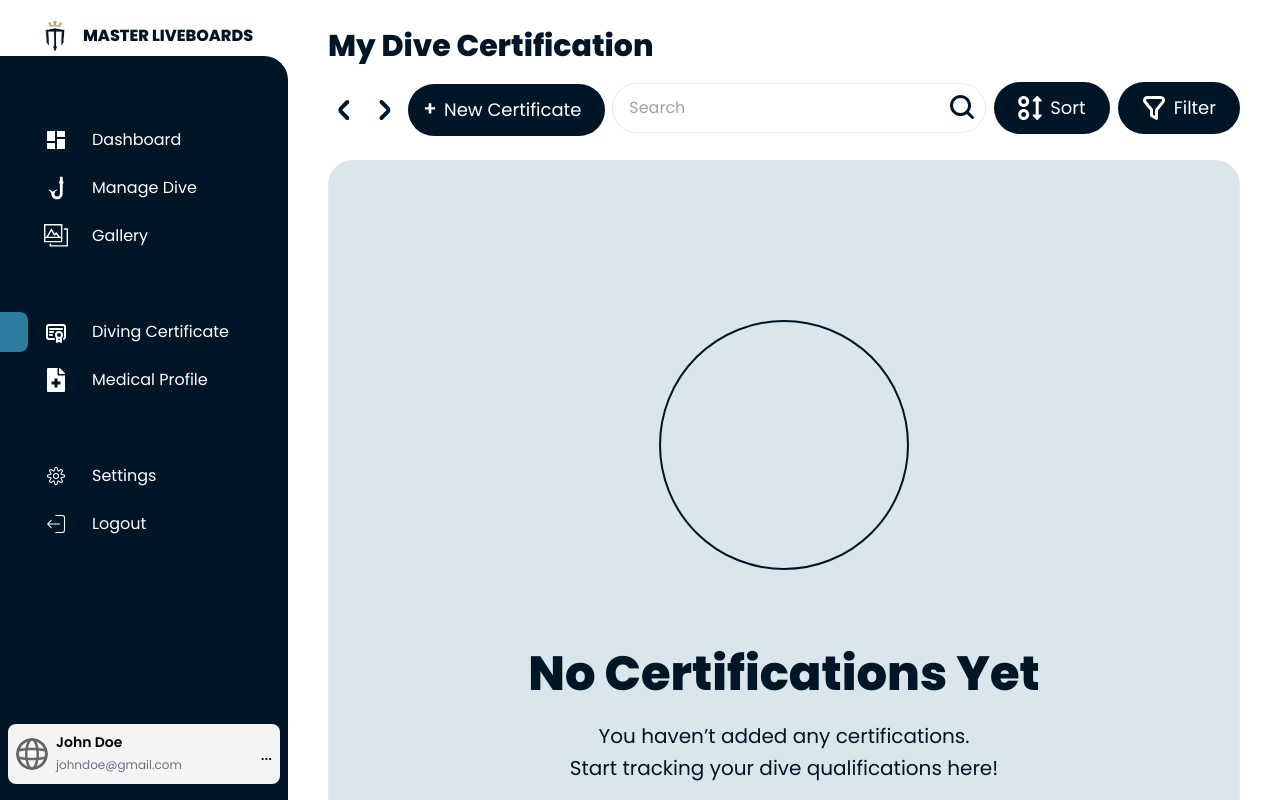
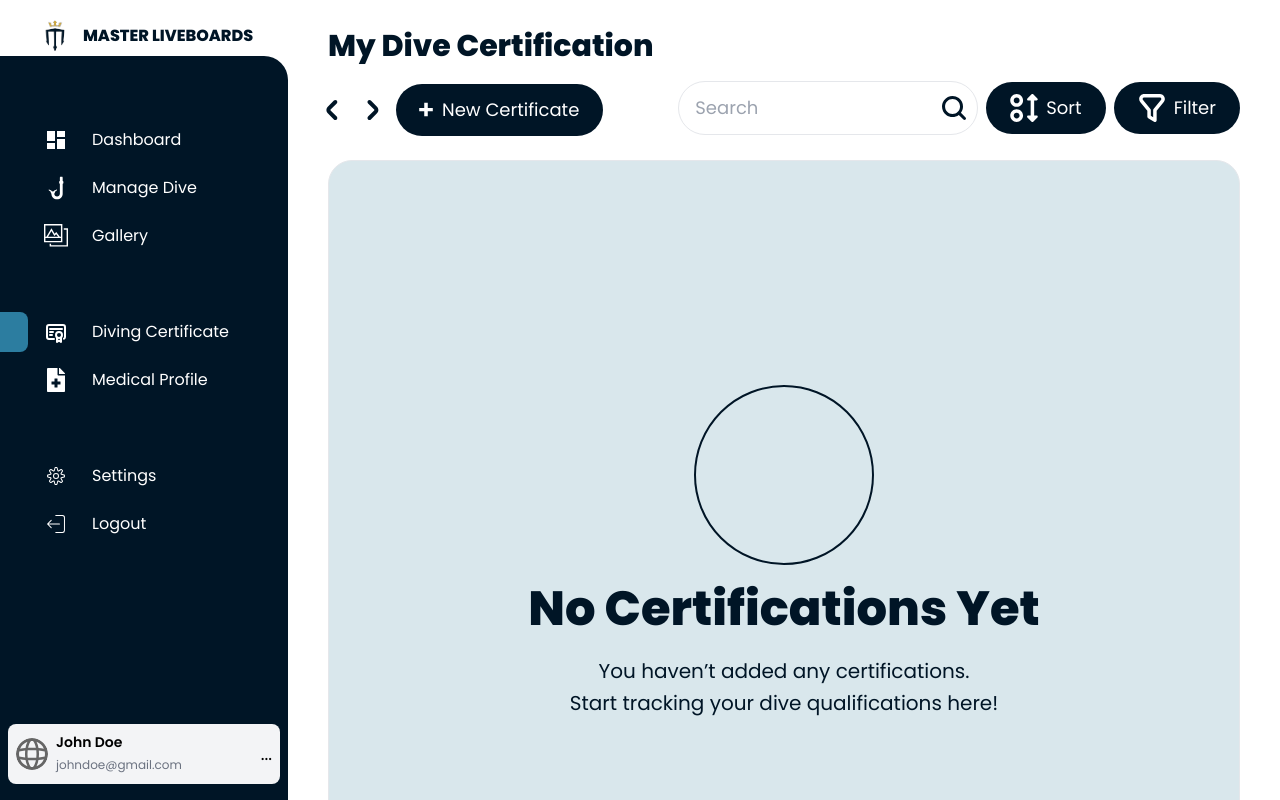
Before and after one commit to roserossssss/dive-site, a Next.js app in the folder diver-application/: page /dashboard/CertificatePage in a window 1280 px wide. Shown: the top 800 px of the page. Built offline with nearby package versions, Linux system fonts and the light colour scheme.

Commit message:
Resizing Buttons
- the layout and element looked slightly off in chrome browser, so i had to resize it again

```diff
--- a/diver-application/app/dashboard/CertificatePage/page.tsx
+++ b/diver-application/app/dashboard/CertificatePage/page.tsx
@@ -76,35 +76,38 @@ const DiveCertification = () => {
     <div className="flex-1 p-5 pt-2 relative">
       {/* Header Section */}
       <h2 className="text-3xl font-bold text-[#001526]">My Dive Certification</h2>
-      <div className="flex items-center justify-between mt-4">
-        <div className="flex items-center space-x-2">
-          <img src="/leftarrow.svg" alt="Left Arrow" className="w-6 md:w-7 lg:w-8 h-6 md:h-7 lg:h-8 cursor-pointer mt-1" />
-          <img src="/rightarrow.svg" alt="Right Arrow" className="w-6 md:w-7 lg:w-8 h-6 md:h-7 lg:h-8 cursor-pointer mt-1" />
+      <div className="flex items-center justify-between gap-2 md:gap-4 mt-4 flex-nowrap">
+        <div className="flex items-center space-x-2 flex-shrink-0">
+          <img src="/leftarrow.svg" alt="Left Arrow" className="w-5 sm:w-6 md:w-7 lg:w-8 h-5 sm:h-6 md:h-7 lg:h-8 cursor-pointer -ml-3 mt-1" />
+          <img src="/rightarrow.svg" alt="Right Arrow" className="w-5 sm:w-6 md:w-7 lg:w-8 h-5 sm:h-6 md:h-7 lg:h-8 cursor-pointer -ml-3 mt-1" />
           <button
             onClick={() => router.push("/dashboard/CertificatePage/NewCertificate")}
-            className="bg-[#001526] mt-1 text-white px-4 md:px-6 lg:px-6 py-3 md:py-3 rounded-full flex items-center gap-1 md:gap-2 text-sm md:text-base lg:text-lg whitespace-nowrap"
+            className="bg-[#001526] mt-1 text-white px-4 md:px-5 lg:px-6 py-2 md:py-3 rounded-full flex items-center gap-1 md:gap-2 text-xs md:text-base lg:text-lg whitespace-nowrap"
           >
-            <img src="/plus.svg" alt="Plus" className="w-3 h-3 -mt-1 -ml-2" /> New Certificate
+            <img src="/plus.svg" alt="Plus" className="w-3 sm:w-2 md:w-3 lg:w-4 h-3 sm:h-2 md:h-3 lg:h-4 -mt-0.5 -ml-0.5" />
+            <span className="text-xs md:text-base lg:text-lg">New Certificate</span>
           </button>
         </div>
 
-        <div className="flex items-center space-x-2">
-          <div className="relative flex-1">
+        <div className="flex items-center space-x-2 min-w-0">
+          <div className="relative w-auto sm:w-[140px] md:w-[200px] lg:w-[300px] min-w-[70px]">
             <input
               type="text"
               placeholder="Search"
-              className="border rounded-full pl-4 pr-10 py-2 sm:py-2.5 md:py-3 w-full sm:max-w-[300px] md:max-w-[600px] lg:max-w-[700px] bg-white"
+              className="border rounded-full pl-4 pr-10 py-1.5 sm:py-2.5 md:py-3 w-full bg-white text-sm sm:text-base md:text-lg"
             />
-            <img src="/search.svg" alt="Search" className="absolute right-3 top-1 mt-2 w-6 h-6" />
+            <img src="/search.svg" alt="Search" className="absolute right-3 top-1/2 transform -translate-y-1/2 w-4 sm:w-5 md:w-6 h-4 sm:h-5 md:h-6" />
           </div>
+
 
           {/* Sort Dropdown */}
           <div className="relative">
             <button
               onClick={() => setSortDropdownOpen(!sortDropdownOpen)}
-              className="bg-[#001526] text-white px-4 md:px-5 lg:px-6 py-2 md:py-3 rounded-full flex items-center gap-2 text-sm md:text-base lg:text-lg"
+              className="bg-[#001526] text-white px-4 md:px-5 lg:px-6 py-2 md:py-3 rounded-full flex items-center justify-center gap-2 text-sm md:text-base lg:text-lg"
             >
-              <img src="/sort.svg" alt="Sort" className="w-4 md:w-5 lg:w-6 h-4 md:h-5 lg:h-6" />Sort
+              <img src="/sort.svg" alt="Sort" className="w-4 sm:w-4 md:w-6 lg:w-7 h-4 sm:h-4 md:h-6 lg:h-7"/>
+              <span className="leading-none">Sort</span>
             </button>
             {sortDropdownOpen && (
               <div className="absolute right-20 mt-2 bg-white shadow-lg rounded-lg z-50">
@@ -128,9 +131,10 @@ const DiveCertification = () => {
           <div className="relative">
             <button
               onClick={() => setFilterDropdownOpen(!filterDropdownOpen)}
-              className="bg-[#001526] text-white px-4 md:px-5 lg:px-6 py-2 md:py-3 rounded-full flex items-center gap-2 text-sm md:text-base lg:text-lg"
+              className="bg-[#001526] text-white px-4 md:px-5 lg:px-6 py-2 md:py-3 rounded-full flex items-center justify-center gap-2 text-sm md:text-base lg:text-lg"
             >
-              <img src="/filter.svg" alt="Filter" className="w-4 md:w-5 lg:w-6 h-4 md:h-5 lg:h-6" /> Filter
+              <img src="/filter.svg" alt="Filter" className="w-4 sm:w-4 md:w-6 lg:w-7 h-4 sm:h-4 md:h-6 lg:h-7"/>
+              <span className="leading-none">Filter</span>
             </button>
             {filterDropdownOpen && (
               <div className="absolute right-0 mt-2 bg-white shadow-lg rounded-lg  z-50">
@@ -219,12 +223,12 @@ const DiveCertification = () => {
       </div>
 
      {/* Certification Display */}
-      <div className="mt-6 min-w-[500px] min-h-[870px] bg-[#D9E7EC] border rounded-3xl p-10 ">
+      <div className="mt-6 bg-[#D9E7EC] border rounded-3xl p-6 sm:p-8 md:p-10 min-w-full sm:min-w-[350px] md:min-w-[450px] lg:min-w-[500px] min-h-[600px] sm:min-h-[700px] md:min-h-[800px] lg:min-h-[870px]">
         {certificates.length === 0 ? (
-          <div className="flex items-center justify-center min-h-[700px] text-center">
+          <div className="flex items-center justify-center min-w-[350px] min-h-[700px] text-center">
             <div>
-              <div className="w-[250px] h-[250px] border-2 border-[#001526] rounded-full mx-auto"></div>
-              <p className="text-5xl text-[#001526] font-bold mt-20">No Certifications Yet</p>
+              <div className="w-[180px] h-[180px] border-2 border-[#001526] rounded-full mx-auto"></div>
+              <p className="text-5xl text-[#001526] font-bold mt-5">No Certifications Yet</p>
               <p className="text-[#001526] text-xl mt-6">
                 You haven’t added any certifications.
               </p>
```
